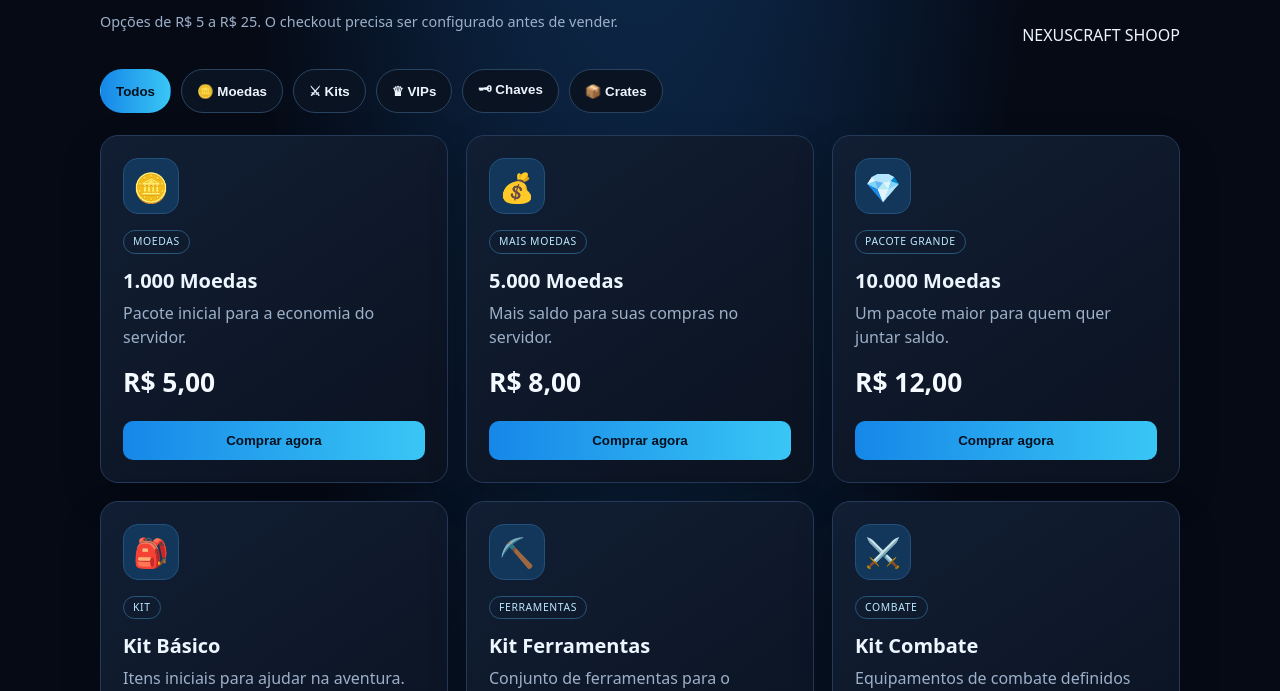
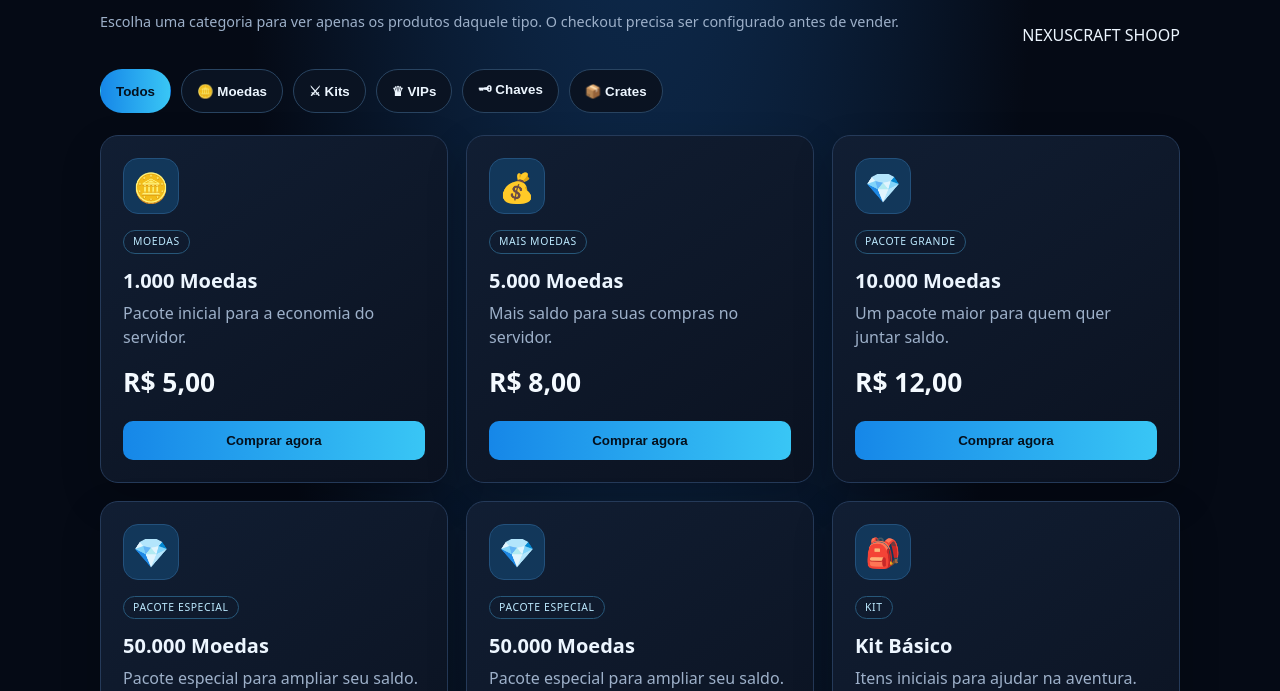
Before and after one commit to Mobila021/Nexuscraft-Shoop, a website: page public/index.html in a window 1280 px wide. Shown: the part 609-1300 px from the top of the page. Drawn offline with Linux system fonts and the light colour scheme.

Commit message:
Add files via upload

```diff
--- a/public/app.js
+++ b/public/app.js
@@ -2,6 +2,8 @@ const products = {
   '1.000 Moedas': { price: 5, category: 'moedas', icon: '🪙' },
   '5.000 Moedas': { price: 8, category: 'moedas', icon: '💰' },
   '10.000 Moedas': { price: 12, category: 'moedas', icon: '💎' },
+  '50.000 Moedas': { price: 15, category: 'moedas', icon: '💎' },
+  '50.000 Moedas': { price: 15, category: 'moedas', icon: '💎' },
   'Kit Básico': { price: 5, category: 'kits', icon: '🎒' },
   'Kit Ferramentas': { price: 7, category: 'kits', icon: '⛏️' },
   'Kit Combate': { price: 12, category: 'kits', icon: '⚔️' },
@@ -29,6 +31,7 @@ document.querySelectorAll('.category').forEach(button => button.addEventListener
     if (show) visible++;
   });
   $('noProducts').classList.toggle('hidden', visible > 0);
+  if (button.dataset.category !== 'todos') $('products').scrollIntoView({ behavior: 'smooth', block: 'start' });
 }));
 
 document.querySelectorAll('[data-product]').forEach(button => button.addEventListener('click', () => {
--- a/public/index.html
+++ b/public/index.html
@@ -8,12 +8,14 @@
 <body>
 <header class="topbar"><a class="brand" href="#inicio"><span class="brand-mark">N</span><span><strong>NEXUS<span>CRAFT</span></strong><small>SHOOP</small></span></a><nav><a href="#inicio">Início</a><a href="#loja">Loja</a><a href="#sobre">Como funciona</a></nav><a class="discord" href="https://discord.gg/hz5z6xGQ8" target="_blank" rel="noopener">Discord ↗</a></header>
 <section class="hero" id="inicio"><p class="eyebrow">LOJA DO SERVIDOR</p><h1>Suba de nível<br><span>no NexusCraft</span></h1><p>Escolha moedas, kits, VIPs, chaves e crates para sua aventura. Java + Bedrock.</p><div class="status">◆ JAVA + BEDROCK</div></section>
-<main><section class="shop" id="loja"><div class="section-head"><div><p class="eyebrow">CATÁLOGO</p><h2>Encontre seu produto</h2><p class="muted">Opções de R$ 5 a R$ 25. O checkout precisa ser configurado antes de vender.</p></div><span class="secure">NEXUSCRAFT SHOOP</span></div>
+<main><section class="shop" id="loja"><div class="section-head"><div><p class="eyebrow">CATÁLOGO</p><h2>Encontre seu produto</h2><p class="muted">Escolha uma categoria para ver apenas os produtos daquele tipo. O checkout precisa ser configurado antes de vender.</p></div><span class="secure">NEXUSCRAFT SHOOP</span></div>
 <div class="categories" role="group" aria-label="Filtrar categorias"><button class="category active" data-category="todos">Todos</button><button class="category" data-category="moedas">🪙 Moedas</button><button class="category" data-category="kits">⚔ Kits</button><button class="category" data-category="vips">♛ VIPs</button><button class="category" data-category="chaves">🗝 Chaves</button><button class="category" data-category="crates">📦 Crates</button></div>
 <div class="products" id="products">
 <article class="product" data-category="moedas"><div class="product-icon">🪙</div><span class="pill">MOEDAS</span><h3>1.000 Moedas</h3><p>Pacote inicial para a economia do servidor.</p><div class="price">R$ 5,00</div><button data-product="1.000 Moedas">Comprar agora</button></article>
 <article class="product" data-category="moedas"><div class="product-icon">💰</div><span class="pill">MAIS MOEDAS</span><h3>5.000 Moedas</h3><p>Mais saldo para suas compras no servidor.</p><div class="price">R$ 8,00</div><button data-product="5.000 Moedas">Comprar agora</button></article>
 <article class="product" data-category="moedas"><div class="product-icon">💎</div><span class="pill">PACOTE GRANDE</span><h3>10.000 Moedas</h3><p>Um pacote maior para quem quer juntar saldo.</p><div class="price">R$ 12,00</div><button data-product="10.000 Moedas">Comprar agora</button></article>
+<article class="product" data-category="moedas"><div class="product-icon">💎</div><span class="pill">PACOTE ESPECIAL</span><h3>50.000 Moedas</h3><p>Pacote especial para ampliar seu saldo.</p><div class="price">R$ 15,00</div><button data-product="50.000 Moedas">Comprar agora</button></article>
+<article class="product" data-category="moedas"><div class="product-icon">💎</div><span class="pill">PACOTE ESPECIAL</span><h3>50.000 Moedas</h3><p>Pacote especial para ampliar seu saldo.</p><div class="price">R$ 15,00</div><button data-product="50.000 Moedas">Comprar agora</button></article>
 <article class="product" data-category="kits"><div class="product-icon">🎒</div><span class="pill">KIT</span><h3>Kit Básico</h3><p>Itens iniciais para ajudar na aventura.</p><div class="price">R$ 5,00</div><button data-product="Kit Básico">Comprar agora</button></article>
 <article class="product" data-category="kits"><div class="product-icon">⛏️</div><span class="pill">FERRAMENTAS</span><h3>Kit Ferramentas</h3><p>Conjunto de ferramentas para o começo.</p><div class="price">R$ 7,00</div><button data-product="Kit Ferramentas">Comprar agora</button></article>
 <article class="product" data-category="kits"><div class="product-icon">⚔️</div><span class="pill">COMBATE</span><h3>Kit Combate</h3><p>Equipamentos de combate definidos pela equipe.</p><div class="price">R$ 12,00</div><button data-product="Kit Combate">Comprar agora</button></article>
```
